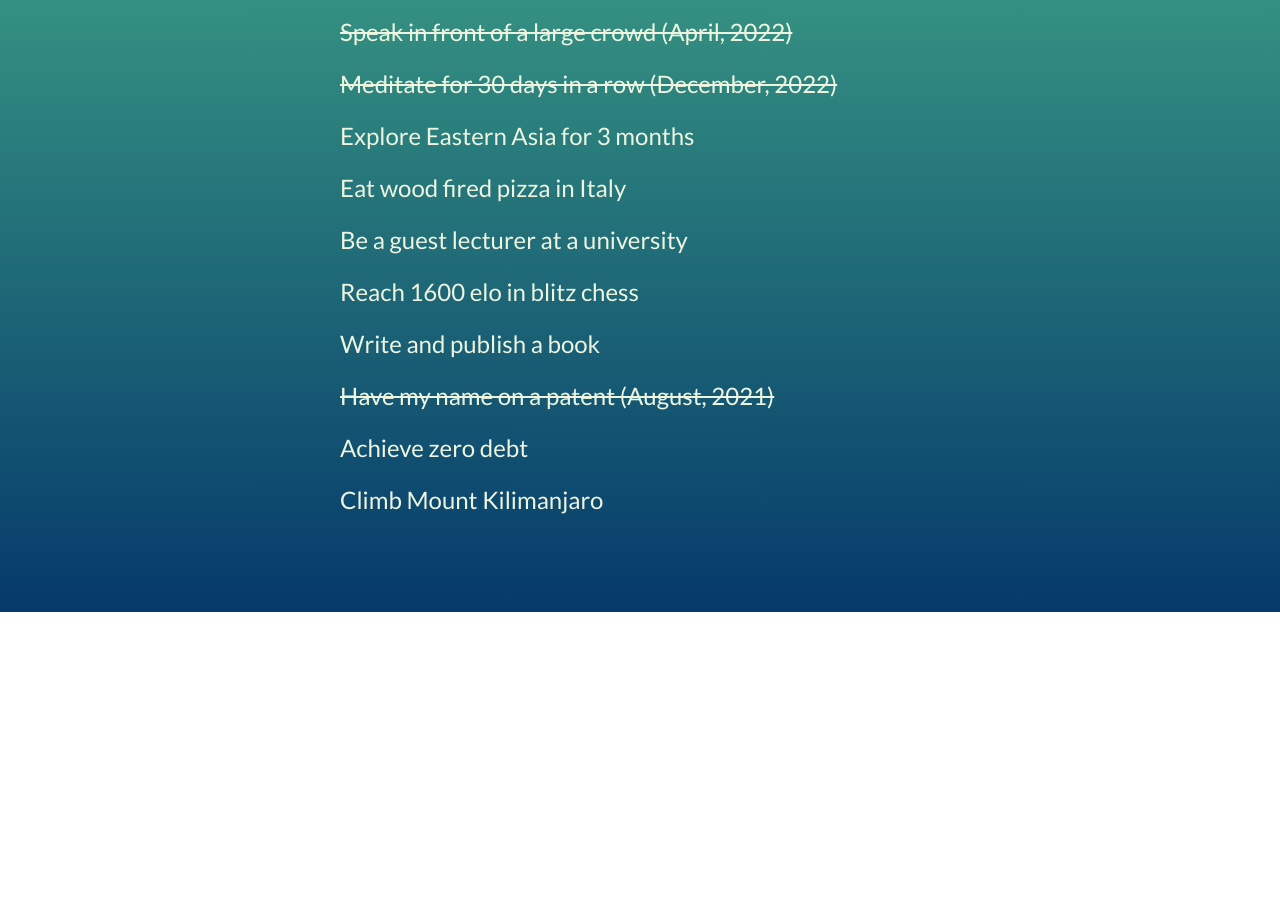
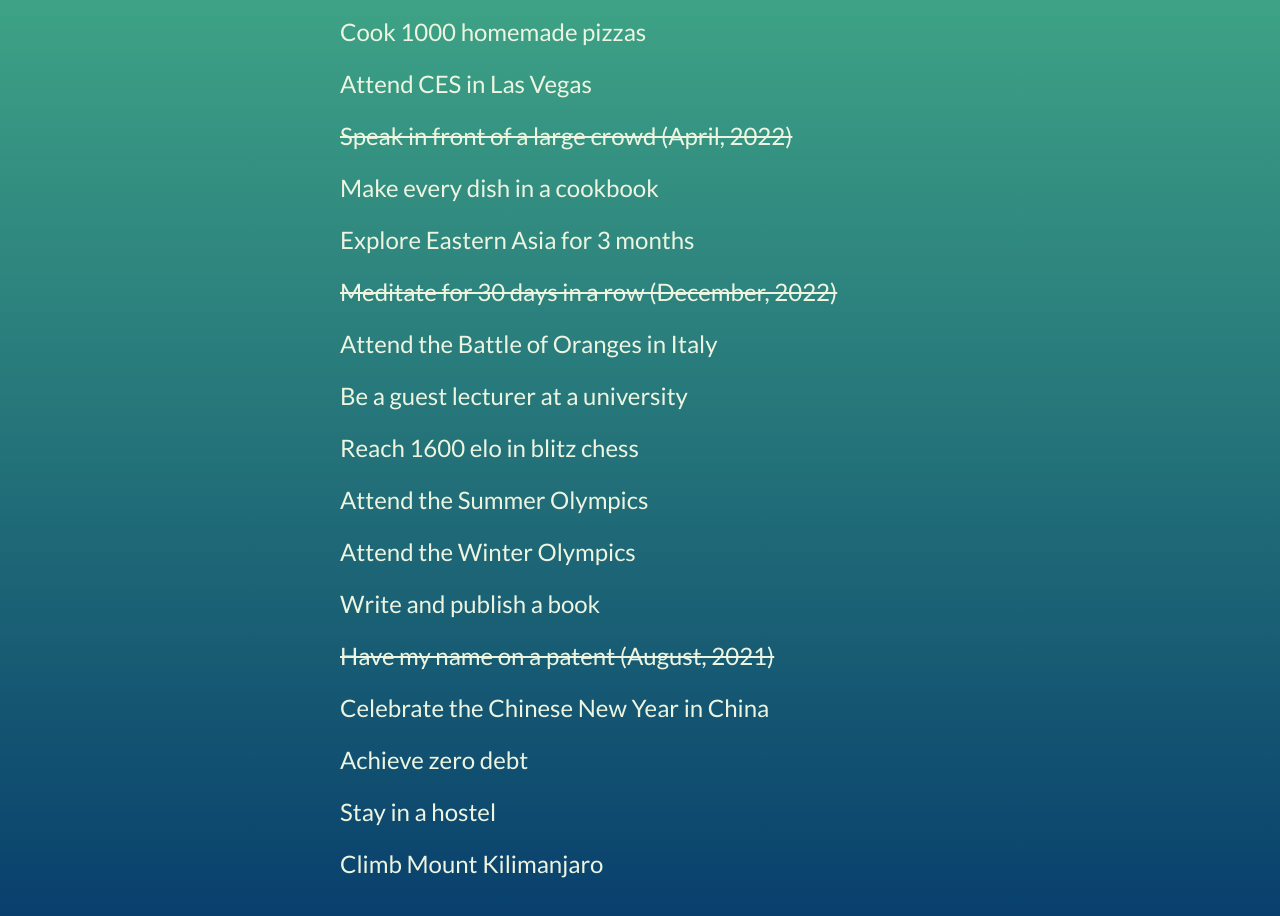
Before and after one commit to jwmke/personal-website, a Next.js app: page /bucketlist in a window 1280 px wide. Shown: the part 520-1436 px from the top of the page. Before the commit the page ends 1132 px from the top, so only its background shows below. Built offline with nearby package versions, Linux system fonts and the light colour scheme.

Commit message:
bucket maintenance

```diff
--- a/pages/bucketlist.tsx
+++ b/pages/bucketlist.tsx
@@ -26,15 +26,22 @@ const BucketList: NextPage = () => {
             <p>Earn a purple belt in Brazilian Jiu-Jitsu</p>
             <p>Ski a black diamond in Colorado</p>
             <p>Live in NYC for one year</p>
+            <p>Cook 1000 homemade pizzas</p>
+            <p>Attend CES in Las Vegas</p>
             <p className='line-through'>Speak in front of a large crowd (April, 2022)</p>
+            <p>Make every dish in a cookbook</p>
+            <p>Explore Eastern Asia for 3 months</p>
             <p className='line-through'>Meditate for 30 days in a row (December, 2022)</p>
-            <p>Explore Eastern Asia for 3 months</p>
-            <p>Eat wood fired pizza in Italy</p>
+            <p>Attend the Battle of Oranges in Italy</p>
             <p>Be a guest lecturer at a university</p>
             <p>Reach 1600 elo in blitz chess</p>
+            <p>Attend the Summer Olympics</p>
+            <p>Attend the Winter Olympics</p>
             <p>Write and publish a book</p>
             <p className='line-through'>Have my name on a patent (August, 2021)</p>
+            <p>Celebrate the Chinese New Year in China</p>
             <p>Achieve zero debt</p>
+            <p>Stay in a hostel</p>
             <p>Climb Mount Kilimanjaro</p>
           </div>
         </div>
```
